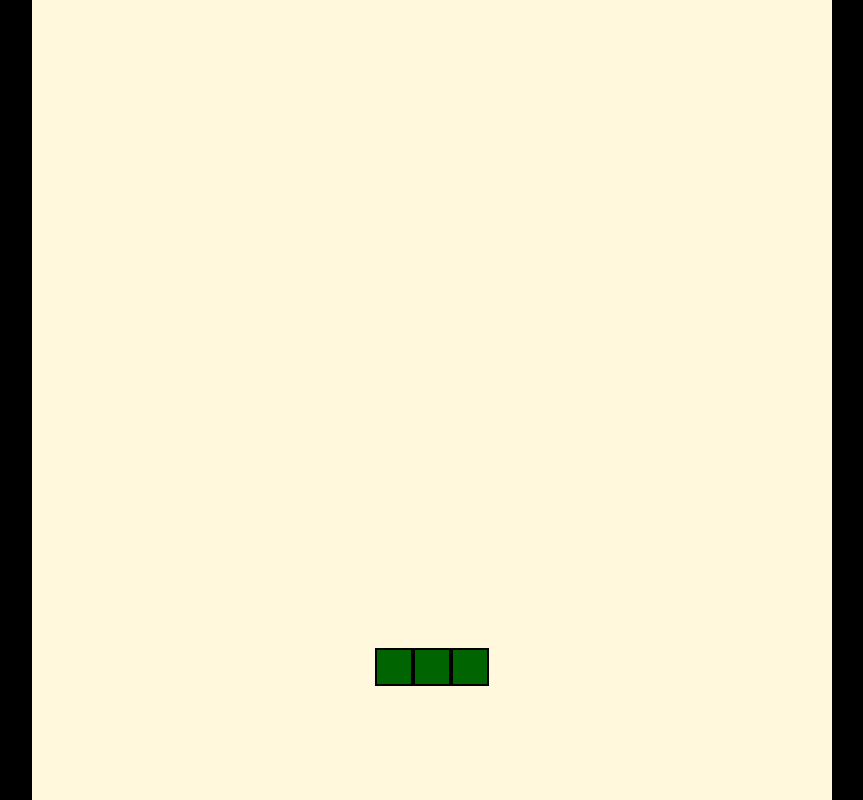
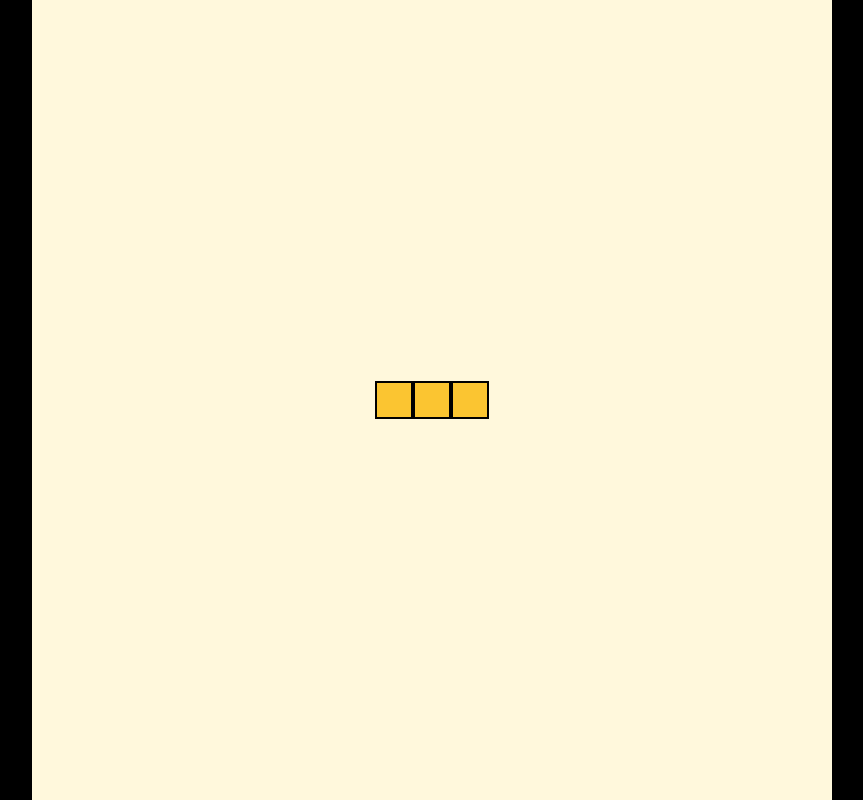
Before and after one commit to Ibrahim-sho/js-game-jam-team-6, a website built with webpack: page index.html in a window 1280 px wide. Shown: the whole page, without its empty margins (208-1071 px from the left). Built offline with nearby package versions, Linux system fonts and the light colour scheme.

Commit message:
create snake + change its color

```diff
--- a/css/grid.css
+++ b/css/grid.css
@@ -18,7 +18,7 @@
 }
 
 .snake{
-    background-color: darkgreen;
+    background-color: #fbc531;
     border: .25vmin solid black;
 }
 
--- a/src/index.js
+++ b/src/index.js
@@ -7,9 +7,9 @@ let score = 0;
 let gameOver = false;
 
 let gameboard = document.getElementById("game-board");
-let gameOn = setInterval(main, 1500);
+// let gameOn = setInterval(main, 1500);
 
-function main() {
-	// console.log("Render frames");
-	draw(gameboard);
-}
+// function main() {
+// 	// console.log("Render frames");
+// }
+draw(gameboard);
--- a/src/snake.js
+++ b/src/snake.js
@@ -1,18 +1,49 @@
-let inputDirection = {x: 0, y: 0};
-let lastInputDirection = {x: 0, y: 0};
-let snake = [
-	{ x: 10, y: 18},
-	{ x: 11, y: 18},
-	{ x: 12, y: 18}
-];
+// Coordinates X & Y on the grid
 
-export function draw(gameboard) {
-	snake.forEach(segment => {
-		let snakeElement = document.createElement("div");
+const snakeBody = [ {x: 10, y: 11},
+                    {x: 11, y: 11},
+                    {x: 12, y: 11}]
 
-		snakeElement.style.gridRowStart = segment.y;
-		snakeElement.style.gridColumnStart = segment.x;
-		snakeElement.classList.add("snake");
-		gameboard.appendChild(snakeElement);
-	});
+
+// Drawing the snack by creating new div inside the grid
+
+// didn't finish yet
+
+export function draw(gameboardElem){
+    snakeBody.forEach(segment => {
+        const snakeElement = document.createElement("div")
+        snakeElement.classList.add("snake");
+        snakeElement.style.gridRowStart = segment.y
+        snakeElement.style.gridColumnStart = segment.x
+        gameboardElem.appendChild(snakeElement)
+
+    })
+    console.log(snakeBody)
 }
+
+
+
+
+
+
+
+
+
+// let inputDirection = {x: 0, y: 0};
+// let lastInputDirection = {x: 0, y: 0};
+// let snake = [
+// 	{ x: 10, y: 18},
+// 	{ x: 11, y: 18},
+// 	{ x: 12, y: 18}
+// ];
+
+// export function draw(gameboard) {
+// 	snake.forEach(segment => {
+// 		let snakeElement = document.createElement("div");
+
+// 		snakeElement.style.gridRowStart = segment.y;
+// 		snakeElement.style.gridColumnStart = segment.x;
+// 		snakeElement.classList.add("snake");
+// 		gameboard.appendChild(snakeElement);
+// 	});
+// }
```
Also changed, not shown: dist/main.js.
